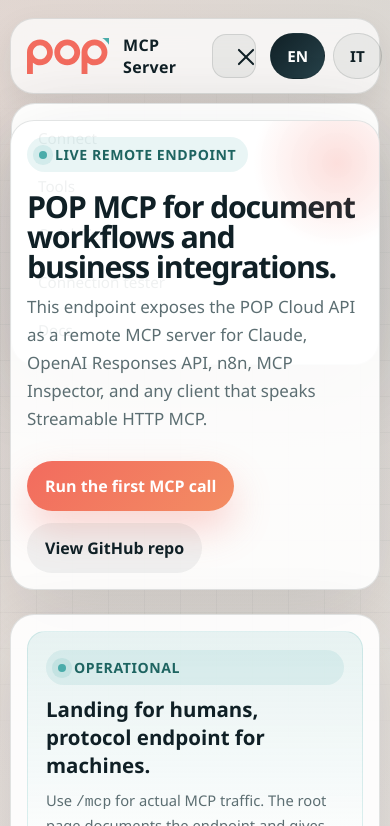
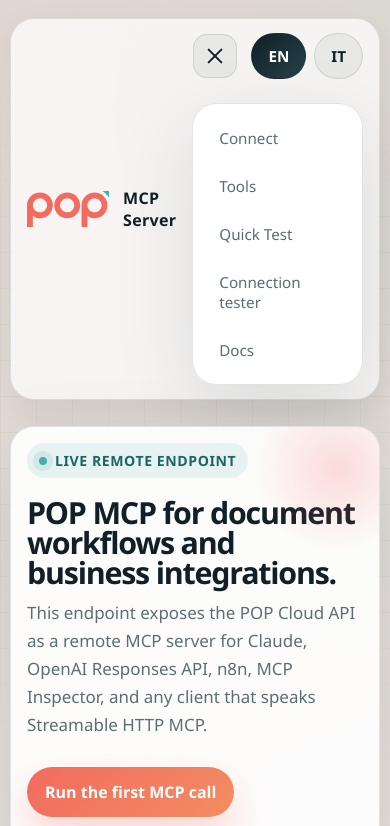
Before and after one commit to getpopapi/pop-mcp, a website: page public/index.html in a window 390 px wide. Both pictures are taken after a click on the button "Toggle navigation". Shown: the top 826 px of the page. Drawn offline with Linux system fonts and the light colour scheme.

Commit message:
Fix mobile nav layout and hamburger alignment

```diff
--- a/public/index.html
+++ b/public/index.html
@@ -170,24 +170,27 @@
       .nav-toggle-icon::after {
         content: "";
         position: absolute;
-        left: 11px;
-        width: 22px;
+        left: 50%;
+        top: 50%;
+        width: 20px;
         height: 2px;
         border-radius: 2px;
         background: var(--ink);
-        transition: transform 160ms ease, opacity 160ms ease, top 160ms ease;
+        transform: translate(-50%, -50%);
+        transform-origin: center;
+        transition: transform 160ms ease, opacity 160ms ease, background 160ms ease;
       }
 
       .nav-toggle-icon {
-        top: 21px;
+        top: 50%;
       }
 
       .nav-toggle-icon::before {
-        top: -7px;
+        transform: translate(-50%, -50%) translateY(-6px);
       }
 
       .nav-toggle-icon::after {
-        top: 7px;
+        transform: translate(-50%, -50%) translateY(6px);
       }
 
       .nav-toggle[aria-expanded="true"] .nav-toggle-icon {
@@ -195,13 +198,11 @@
       }
 
       .nav-toggle[aria-expanded="true"] .nav-toggle-icon::before {
-        top: 0;
-        transform: rotate(45deg);
+        transform: translate(-50%, -50%) rotate(45deg);
       }
 
       .nav-toggle[aria-expanded="true"] .nav-toggle-icon::after {
-        top: 0;
-        transform: rotate(-45deg);
+        transform: translate(-50%, -50%) rotate(-45deg);
       }
 
       .lang-button {
@@ -662,15 +663,21 @@
           justify-content: center;
         }
 
+        .nav {
+          width: 100%;
+          flex-wrap: wrap;
+          justify-content: flex-end;
+        }
+
         .nav-links {
-          position: absolute;
-          top: calc(100% + 10px);
-          left: 0;
-          right: 0;
+          order: 3;
+          flex-basis: 100%;
           z-index: 30;
+          display: none;
           flex-direction: column;
           align-items: stretch;
           gap: 4px;
+          margin-top: 10px;
           padding: 12px;
           border: 1px solid var(--line);
           border-radius: var(--radius);
```
